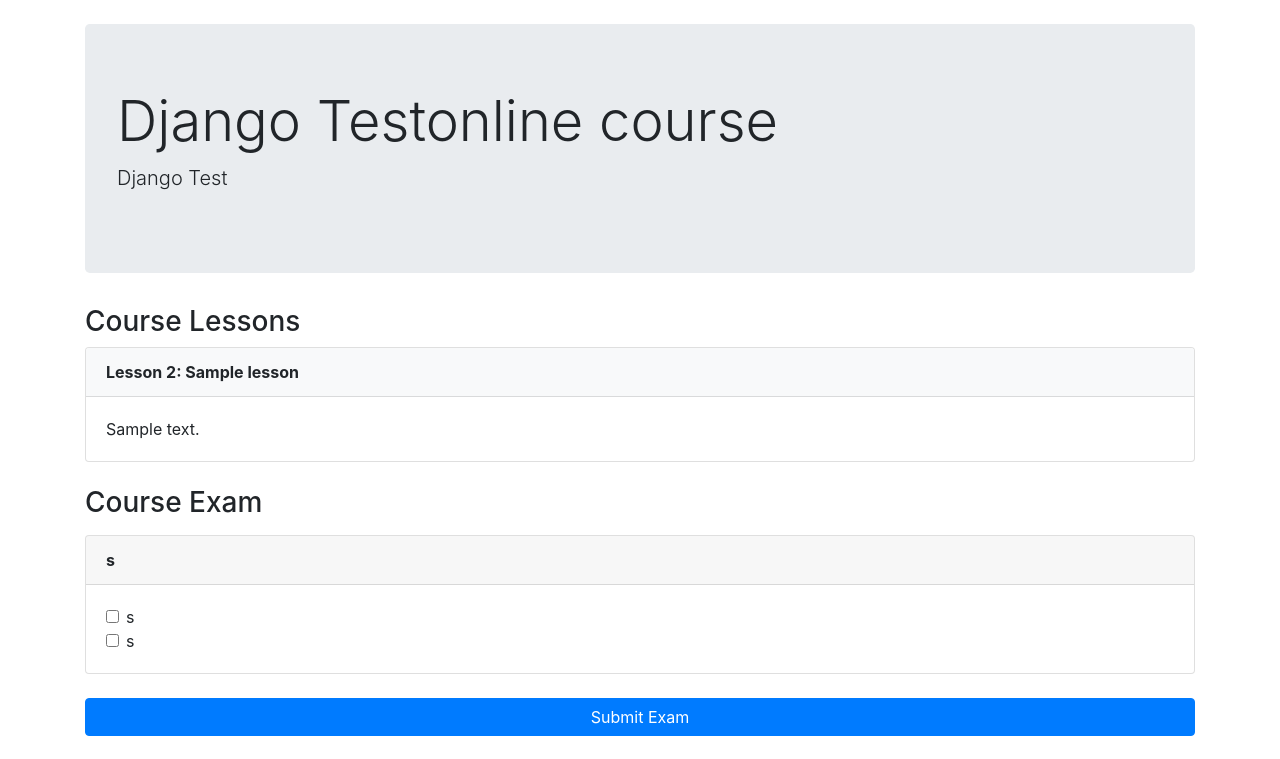
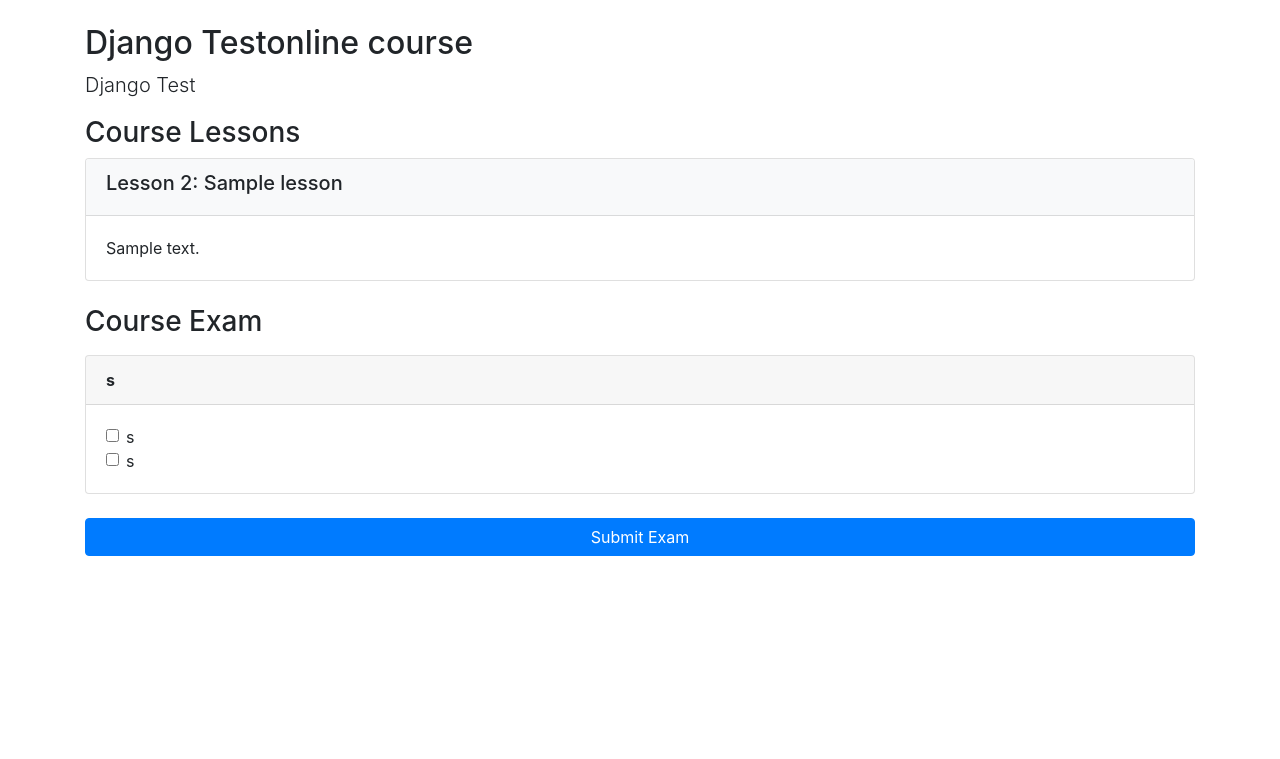
Before and after one commit to 4ertilla228/tfjzl-final-cloud-app-with-database, a Django app: page /onlinecourse/1/ in a window 1280 px wide. Shown: the top 759 px of the page. Run offline with Django 5.2, Linux system fonts and the light colour scheme; data comes from the database, SQL or seed files in the repository; both versions use the stored data as it was after the commit; tables that the repository leaves empty hold one stand-in row (values such as "Sample post"); some libraries are stand-ins or nearby versions.

Commit message:
Fix Submission str format, course details template, and views context

```diff
--- a/onlinecourse/models.py
+++ b/onlinecourse/models.py
@@ -113,11 +113,10 @@ class Choice(models.Model):
     def __str__(self):
         return self.choice_text
 
-# Submission model
 class Submission(models.Model):
     enrollment = models.ForeignKey(Enrollment, on_delete=models.CASCADE)
     choices = models.ManyToManyField(Choice)
     date_submitted = models.DateField(default=now)
 
     def __str__(self):
-        return f"Enrollment: {self.enrollment}"
+        return f"Submission {self.id} for enrollment {self.enrollment.id}"
--- a/onlinecourse/templates/onlinecourse/course_details_bootstrap.html
+++ b/onlinecourse/templates/onlinecourse/course_details_bootstrap.html
@@ -1,23 +1,25 @@
 <!DOCTYPE html>
 <html lang="en">
 <head>
+    {% load static %}
+    <link rel="stylesheet" href="https://maxcdn.bootstrapcdn.com/bootstrap/4.5.2/css/bootstrap.min.css">
+    <script src="https://ajax.googleapis.com/ajax/libs/jquery/3.5.1/jquery.min.js"></script>
+    <script src="https://cdnjs.cloudflare.com/ajax/libs/popper.js/1.16.0/umd/popper.min.js"></script>
+    <script src="https://maxcdn.bootstrapcdn.com/bootstrap/4.5.2/js/bootstrap.min.js"></script>
     <meta charset="UTF-8">
     <title>{{ course.name }}</title>
-    <link rel="stylesheet" href="https://maxcdn.bootstrapcdn.com/bootstrap/4.5.2/css/bootstrap.min.css">
 </head>
 <body>
 <div class="container mt-4">
-    <div class="jumbotron">
-        <h1 class="display-4">{{ course.name }}</h1>
-        <p class="lead">{{ course.description }}</p>
-    </div>
+    <h2>{{ course.name }}</h2>
+    <p class="lead">{{ course.description }}</p>
 
     <h3>Course Lessons</h3>
-    <div class="card-columns-vertical mb-4">
+    <div class="card-columns-vertical">
         {% for lesson in course.lesson_set.all %}
         <div class="card mt-2">
-            <div class="card-header bg-light font-weight-bold">
-                Lesson {{ lesson.order|add:1 }}: {{ lesson.title }}
+            <div class="card-header bg-light">
+                <h5>Lesson {{ lesson.order|add:1 }}: {{ lesson.title }}</h5>
             </div>
             <div class="card-body">
                 <p class="card-text">{{ lesson.content }}</p>
@@ -28,7 +30,7 @@
         {% endfor %}
     </div>
 
-    <h3>Course Exam</h3>
+    <h3 class="mt-4">Course Exam</h3>
     <form action="{% url 'onlinecourse:submit' course.id %}" method="post">
         {% csrf_token %}
         {% for question in course.question_set.all %}
--- a/onlinecourse/views.py
+++ b/onlinecourse/views.py
@@ -1,5 +1,4 @@
 from django.shortcuts import render, get_object_or_404, redirect
-from django.http import HttpResponseRedirect
 from django.urls import reverse
 from django.views import generic
 from .models import Course, Lesson, Question, Choice, Submission, Enrollment
@@ -18,12 +17,9 @@ class CourseDetailView(generic.DetailView):
 def submit(request, course_id):
     course = get_object_or_404(Course, pk=course_id)
     user = request.user
-
     enrollment, _ = Enrollment.objects.get_or_create(user=user, course=course)
-
     submission = Submission.objects.create(enrollment=enrollment)
 
-    # Извлекаем выбранные ID ответов из формы
     selected_choice_ids = []
     for key in request.POST:
         if key.startswith('choice_'):
@@ -40,24 +36,25 @@ def show_exam_result(request, course_id, submission_id):
     submission = get_object_or_404(Submission, pk=submission_id)
 
     selected_ids = [c.id for c in submission.choices.all()]
-    total_score = 0
     grade = 0
+    possible_score = 0
 
     for question in course.question_set.all():
-        total_score += question.grade
+        possible_score += question.grade
         if question.is_get_score(selected_ids):
             grade += question.grade
 
-    possible_score = total_score
-    percent = int((grade / total_score) * 100) if total_score > 0 else 100
+    total_score = possible_score
+    percent = int((grade / possible_score) * 100) if possible_score > 0 else 100
     passed = percent >= 70
 
     context = {
         'course': course,
         'submission': submission,
         'grade': grade,
+        'score': grade,
+        'possible_score': possible_score,
         'total_score': total_score,
-        'possible_score': possible_score,
         'selected_ids': selected_ids,
         'percent': percent,
         'passed': passed,
```
Also changed, not shown: db.sqlite3.
